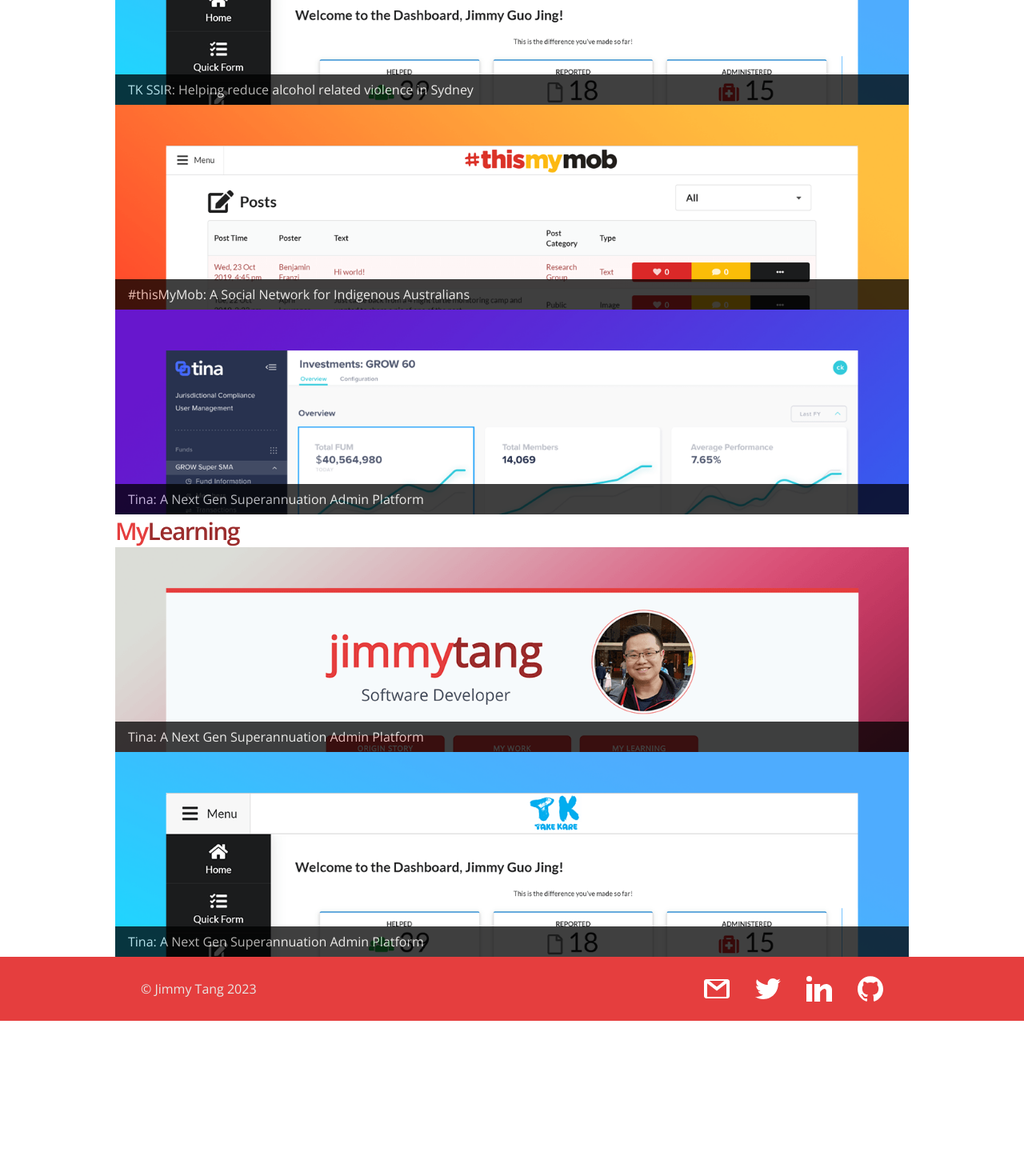
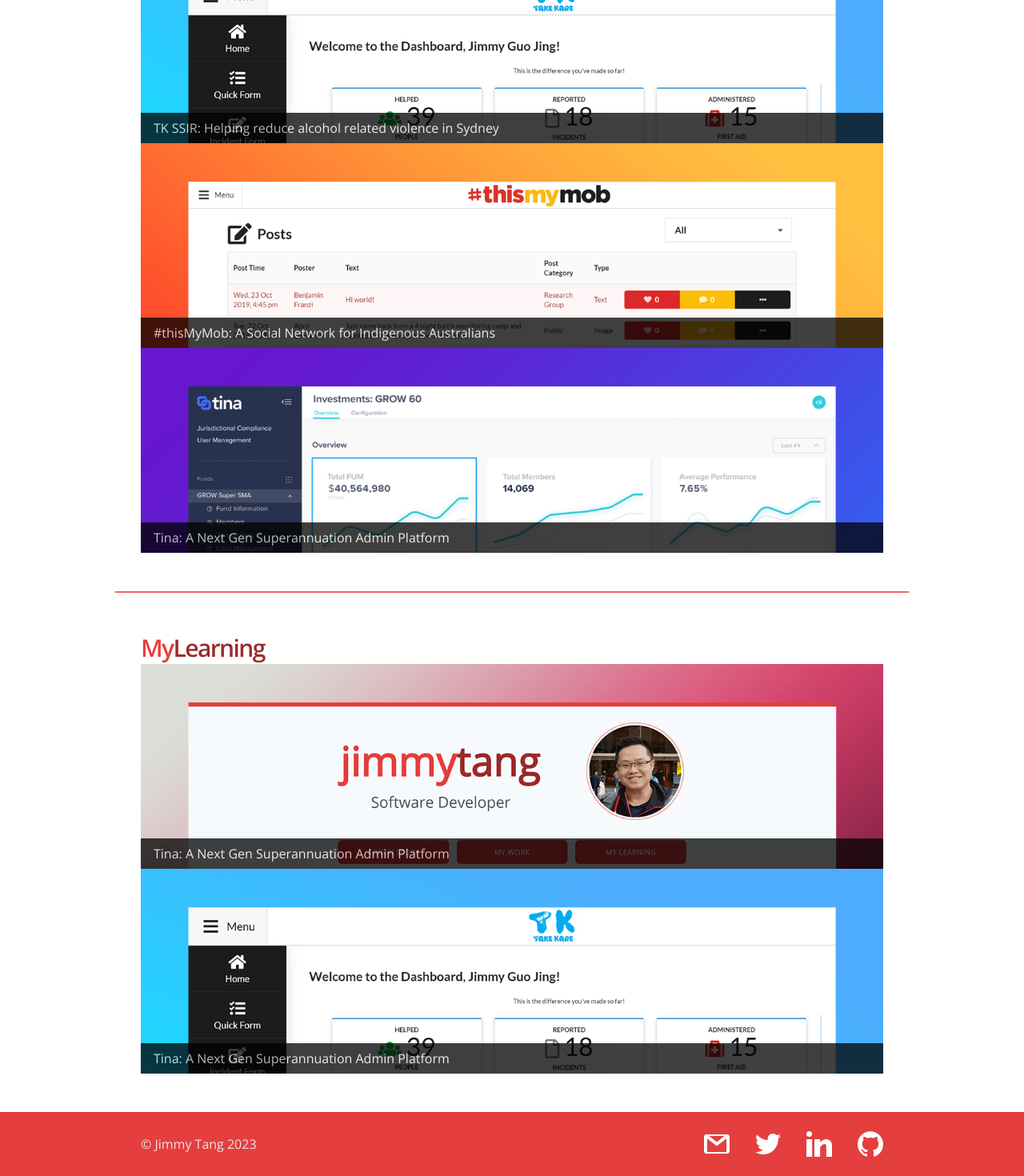
Before and after one commit to blaytenshi/jimmytangdotdev, a React (Vite) app: page / in a window 1280 px wide. Shown: the part 713-2183 px from the top of the page at 80% size. Before the commit the page ends 1989 px from the top, so only its background shows below. Built offline with nearby package versions, Linux system fonts and the light colour scheme.

Commit message:
Home 'widget' extraction - extracted all 'sections' into widgets - ready to refactor pages.json to render those section widgets

```diff
--- a/src/widgets/home.jsx
+++ b/src/widgets/home.jsx
@@ -1,76 +1,19 @@
-import { useRef } from 'react';
-import { useNavigate } from 'react-router-dom';
-
-import tina from '../assets/img/tina.png';
-import tkssir from '../assets/img/tkssir.png';
-import tmm from '../assets/img/tmm.png';
-import personalwebsite from '../assets/img/personalwebsite.png';
-import JHeading from '../components/atom/j-heading/index.jsx';
-import { HEADING_SIZES } from '../utils/constants.js';
-import JMenuBar from '../components/molecule/j-menu-bar/index.jsx';
 import JSeparator from '../components/atom/j-separator/index.jsx';
-import SmartArticleCard from '../smart-component/smart-article-card/index.jsx';
 import SelfIntroduction from './self-introduction.jsx';
+import MyWork from './my-work.jsx';
+import MyLearning from './my-learning.jsx';
+import MenuBar from './menu-bar.jsx';
 
 const Home = () => {
-  const navigate = useNavigate();
-  const myWorkRef = useRef(null);
-  const myLearningRef = useRef(null);
-  const scrollToRef = (ref) => window.scrollTo(0, ref.current.offsetTop);
-
-  const navigateTo = (route) => {
-    return navigate(route);
-  };
-
-  const scrollTo = (ref) => {
-    return scrollToRef(ref);
-  };
-
   return (
     <>
-      <JMenuBar
-        navigateOriginStory={() => navigateTo('/originstory')}
-        navigateMyLearning={() => scrollTo(myLearningRef)}
-        navigateMyWork={() => scrollTo(myWorkRef)}
-      />
+      <MenuBar />
       <JSeparator />
       <SelfIntroduction />
       <JSeparator />
-      <section className="px-8 py-12 border-b border-red-500" ref={myWorkRef}>
-        <JHeading type={HEADING_SIZES.H2} firstWord="My" secondWord="Work" />
-        <div className="py-4 grid tablet:grid-cols-2 gap-2">
-          <SmartArticleCard
-            image={tkssir}
-            description="TK SSIR: Helping reduce alcohol related violence in Sydney"
-            handleClick={() => navigateTo('/work/tkssir')}
-          />
-          <SmartArticleCard
-            image={tmm}
-            description="#thisMyMob: A Social Network for Indigenous Australians"
-            handleClick={() => navigateTo('/work/thismymob')}
-          />
-          <SmartArticleCard
-            image={tina}
-            description="Tina: A Next Gen Superannuation Admin Platform"
-            handleClick={() => navigateTo('/work/tina')}
-          />
-        </div>
-      </section>
-      <section className="px-8 py-12" ref={myLearningRef}>
-        <JHeading type={HEADING_SIZES.H2} firstWord="My" secondWord="Learning" />
-        <div className="py-4 grid grid-cols-1 gap-2 tablet:grid-cols-3">
-          <SmartArticleCard
-            image={personalwebsite}
-            description="Tina: A Next Gen Superannuation Admin Platform"
-            handleClick={() => navigateTo('/experiments/personalwebsitev1')}
-          />
-          <SmartArticleCard
-            image={tkssir}
-            description="Tina: A Next Gen Superannuation Admin Platform"
-            handleClick={() => navigateTo('/learnings/ajourneyfrompapertodigital')}
-          />
-        </div>
-      </section>
+      <MyWork />
+      <JSeparator />
+      <MyLearning />
     </>
   );
 };
--- /dev/null
+++ b/src/widgets/menu-bar.jsx
@@ -0,0 +1,28 @@
+import JMenuBar from '../components/molecule/j-menu-bar/index.jsx';
+import { useNavigate } from 'react-router-dom';
+import { useRef } from 'react';
+
+const MenuBar = () => {
+  const navigate = useNavigate();
+  const myWorkRef = useRef(null);
+  const myLearningRef = useRef(null);
+  const scrollToRef = (ref) => window.scrollTo(0, ref.current.offsetTop);
+
+  const navigateTo = (route) => {
+    return navigate(route);
+  };
+
+  const scrollTo = (ref) => {
+    return scrollToRef(ref);
+  };
+
+  return (
+    <JMenuBar
+      navigateOriginStory={() => navigateTo('/originstory')}
+      navigateMyLearning={() => scrollTo(myLearningRef)}
+      navigateMyWork={() => scrollTo(myWorkRef)}
+    />
+  );
+};
+
+export default MenuBar;
--- /dev/null
+++ b/src/widgets/my-learning.jsx
@@ -0,0 +1,35 @@
+import JHeading from '../components/atom/j-heading/index.jsx';
+import { HEADING_SIZES } from '../utils/constants.js';
+import SmartArticleCard from '../smart-component/smart-article-card/index.jsx';
+import personalwebsite from '../assets/img/personalwebsite.png';
+import tkssir from '../assets/img/tkssir.png';
+import { useNavigate } from 'react-router-dom';
+import JSection from '../components/atom/j-section/index.jsx';
+
+const MyLearning = () => {
+  const navigate = useNavigate();
+
+  const navigateTo = (route) => {
+    return navigate(route);
+  };
+
+  return (
+    <JSection>
+      <JHeading type={HEADING_SIZES.H2} firstWord="My" secondWord="Learning" />
+      <div className="py-4 grid grid-cols-1 gap-2 tablet:grid-cols-3">
+        <SmartArticleCard
+          image={personalwebsite}
+          description="Tina: A Next Gen Superannuation Admin Platform"
+          handleClick={() => navigateTo('/experiments/personalwebsitev1')}
+        />
+        <SmartArticleCard
+          image={tkssir}
+          description="Tina: A Next Gen Superannuation Admin Platform"
+          handleClick={() => navigateTo('/learnings/ajourneyfrompapertodigital')}
+        />
+      </div>
+    </JSection>
+  );
+};
+
+export default MyLearning;
--- /dev/null
+++ b/src/widgets/my-work.jsx
@@ -0,0 +1,41 @@
+import JHeading from '../components/atom/j-heading/index.jsx';
+import { HEADING_SIZES } from '../utils/constants.js';
+import SmartArticleCard from '../smart-component/smart-article-card/index.jsx';
+import tkssir from '../assets/img/tkssir.png';
+import tmm from '../assets/img/tmm.png';
+import tina from '../assets/img/tina.png';
+import JSection from '../components/atom/j-section/index.jsx';
+import { useNavigate } from 'react-router-dom';
+
+const MyWork = () => {
+  const navigate = useNavigate();
+
+  const navigateTo = (route) => {
+    return navigate(route);
+  };
+
+  return (
+    <JSection>
+      <JHeading type={HEADING_SIZES.H2} firstWord="My" secondWord="Work"/>
+      <div className="py-4 grid tablet:grid-cols-2 gap-2">
+        <SmartArticleCard
+          image={tkssir}
+          description="TK SSIR: Helping reduce alcohol related violence in Sydney"
+          handleClick={() => navigateTo('/work/tkssir')}
+        />
+        <SmartArticleCard
+          image={tmm}
+          description="#thisMyMob: A Social Network for Indigenous Australians"
+          handleClick={() => navigateTo('/work/thismymob')}
+        />
+        <SmartArticleCard
+          image={tina}
+          description="Tina: A Next Gen Superannuation Admin Platform"
+          handleClick={() => navigateTo('/work/tina')}
+        />
+      </div>
+    </JSection>
+  );
+};
+
+export default MyWork;
```
